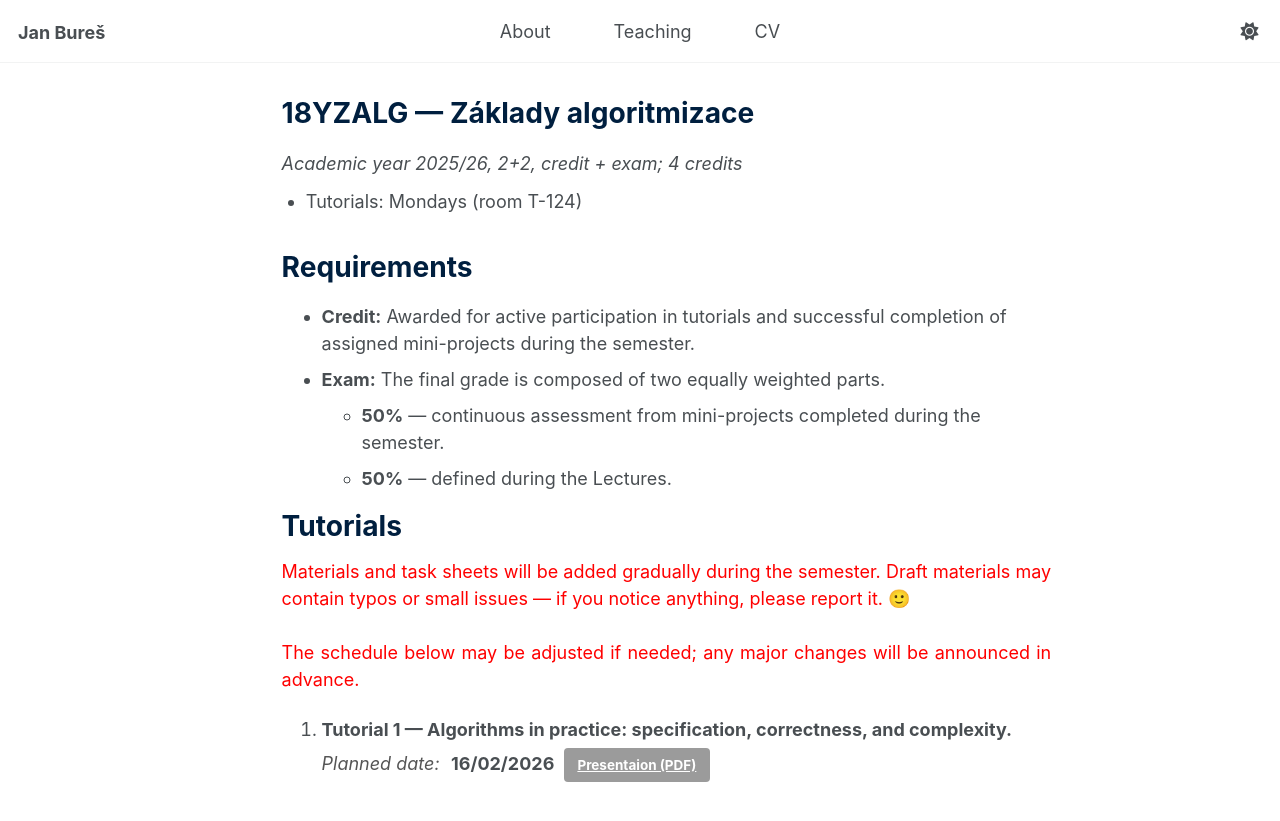
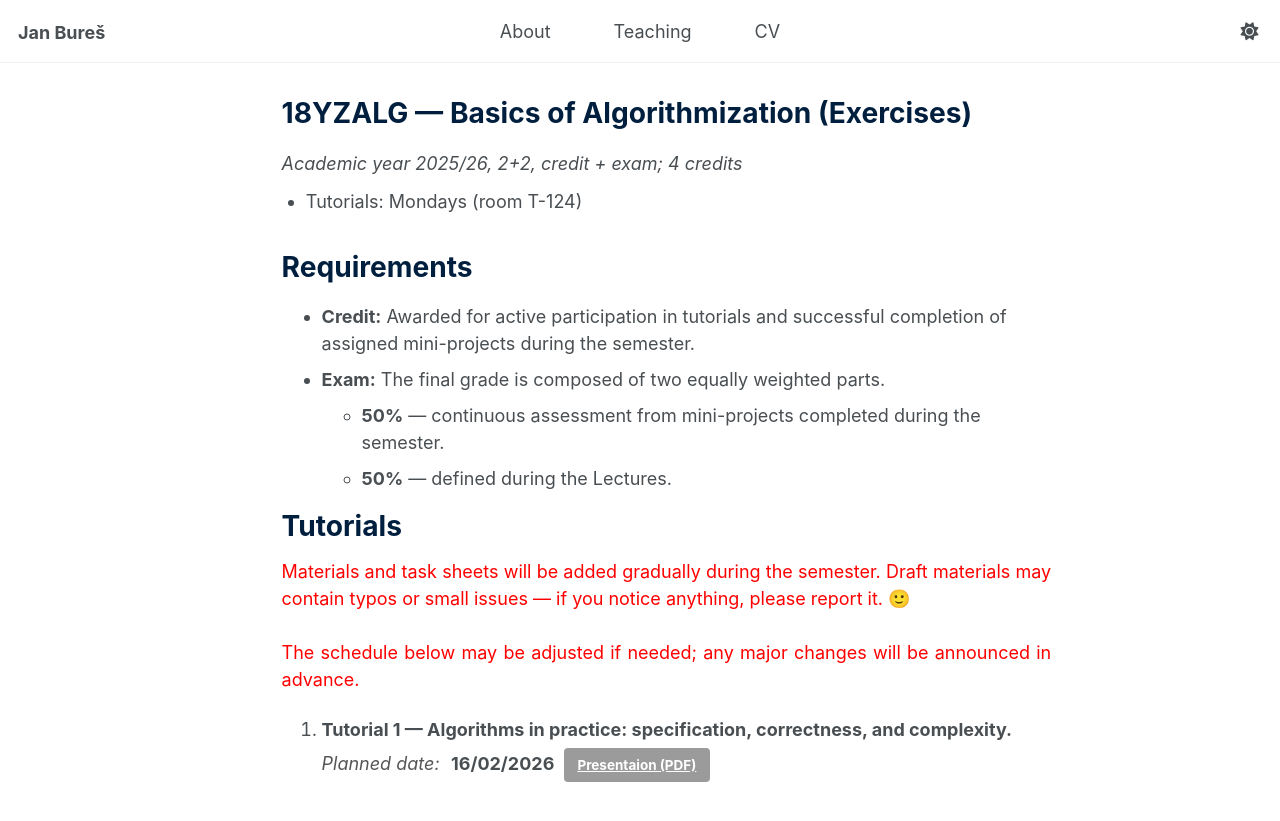
Before and after one commit to buresjan/buresjan.github.io, a Jekyll site: the page built from _teaching/18yzalg.md, in a window 1280 px wide and 992 px high. Shown: the top 821 px of the window. Built offline with Jekyll 4.4.1, drawn with Linux system fonts in a browser that asks for light colours.

Commit message:
edit notes

```diff
--- a/_teaching/18yzalg.md
+++ b/_teaching/18yzalg.md
@@ -1,13 +1,13 @@
 ---
-title: "18YZALG — Basics of Algorithmization"
-local_title: "18YZALG — Základy algoritmizace"
+title: "18YZALG — Basics of Algorithmization (Exercises)"
+local_title: "18YZALG —  Basics of Algorithmization (Exercises)"
 collection: teaching
 type: "Tutorials"
 local_type: "Academic year 2025/26, 2+2, credit + exam"
 header_lines:
   - "Academic year 2025/26, 2+2, credit + exam; 4 credits"
   - "Tutorials: Mondays (room T-124)"
-summary: "Introduction to algorithmic thinking and basics of algorithmization (Exercises)."
+summary: "Introduction to algorithmic thinking and basics of algorithmization."
 permalink: /teaching/18yzalg
 date: 2026-02-01
 lang: en
```
